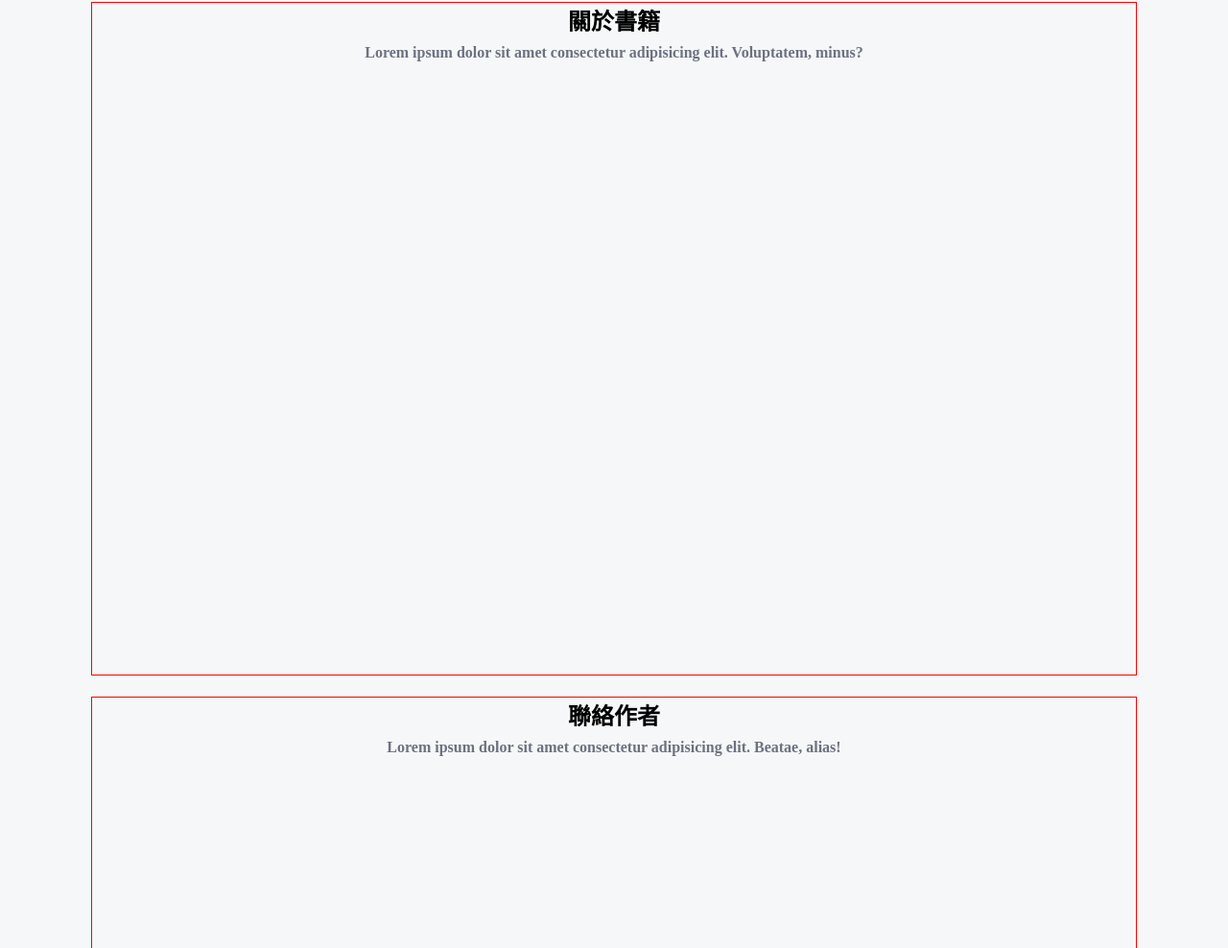
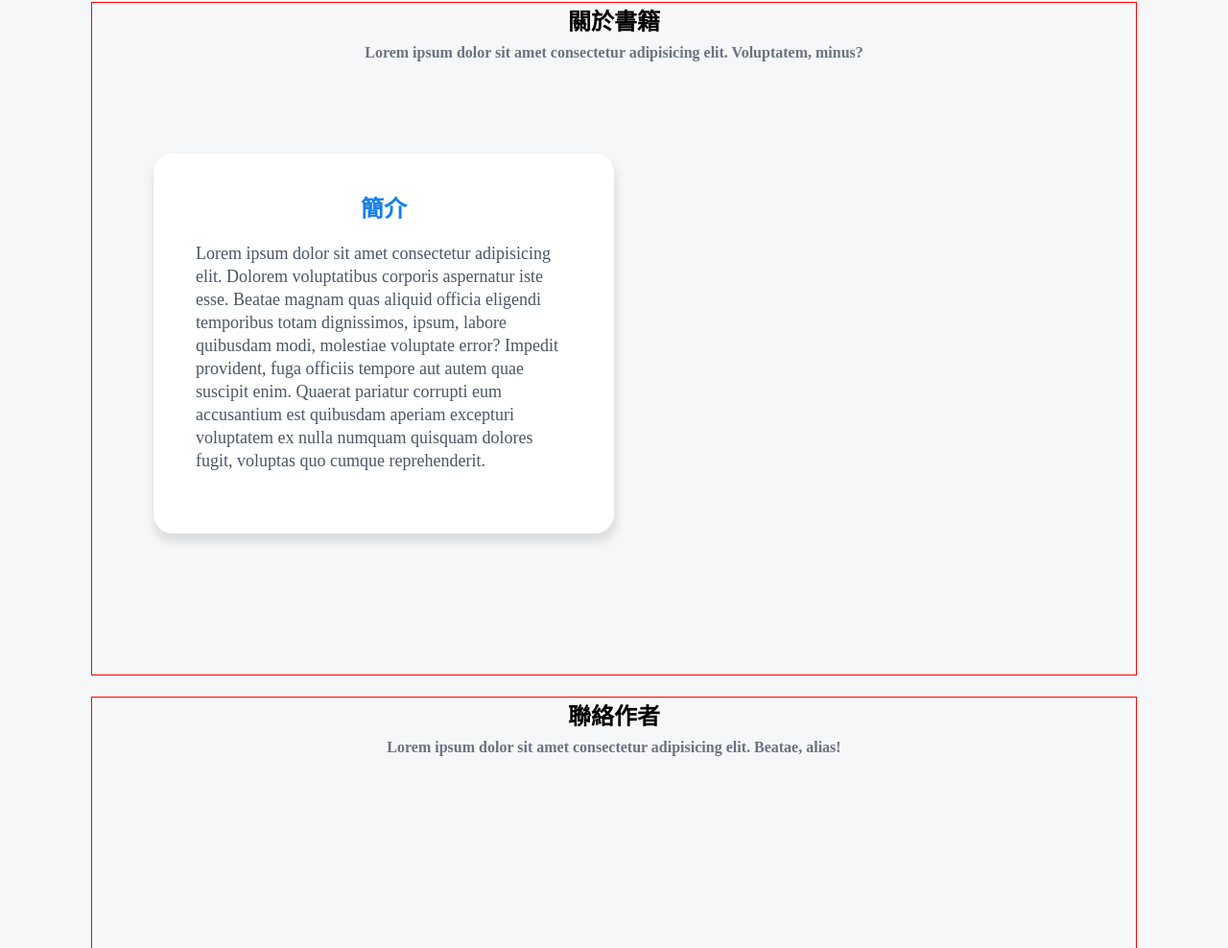
Before and after one commit to 15131586-oss/mcu-115-1-web-15131586, a plain HTML site: page src/book.html in a window 1280 px wide. Shown: the part 806-1794 px from the top of the page at 96% size. Drawn offline with Linux system fonts and the light colour scheme.

Commit message:
feat(book): 書籍簡介卡片樣式設定

```diff
--- a/src/book.html
+++ b/src/book.html
@@ -45,6 +45,20 @@
             <h2>關於書籍</h2>
             <strong>Lorem ipsum dolor sit amet consectetur adipisicing elit. Voluptatem, minus?</strong>
           </div>
+          <div class="content">
+            <div class="introduce">
+              <div class="card">
+                <h3>簡介</h3>
+                <div>
+                  Lorem ipsum dolor sit amet consectetur adipisicing elit. Dolorem voluptatibus corporis aspernatur iste esse. Beatae magnam
+                  quas aliquid officia eligendi temporibus totam dignissimos, ipsum, labore quibusdam modi, molestiae voluptate error?
+                  Impedit provident, fuga officiis tempore aut autem quae suscipit enim. Quaerat pariatur corrupti eum accusantium est
+                  quibusdam aperiam excepturi voluptatem ex nulla numquam quisquam dolores fugit, voluptas quo cumque reprehenderit.
+                </div>
+              </div>
+            </div>
+            <div class="skills"></div>
+          </div>
         </div>
         <div id="contact" class="page">
           <div class="title">
--- /dev/null
+++ b/src/scss/book/_about.scss
@@ -0,0 +1,37 @@
+@use "../common";
+
+div {
+  &.content {
+    display: flex;
+    justify-content: space-between;
+    gap: 50px;
+  }
+
+  &.introduce {
+    width: 50%;
+
+    div.card {
+      display: flex;
+      flex-direction: column;
+      justify-content: center;
+      align-items: center;
+      margin-left: 4rem;
+      padding: 1.5rem 1.25rem 4rem;
+      background-color: var(--white-color);
+      border-radius: 20px;
+      box-shadow: 1px 8px 10px 2px rgba($color: #000, $alpha: 0.1);
+
+      h3 {
+        margin-bottom: 1.5rem;
+        @include common.fontStyle(1.5rem, 600, 1.25rem);
+        color: var(--primary-color);
+      }
+
+      > div {
+        padding-inline: 1.5rem;
+        @include common.fontStyle(1.125rem, 400, 1.5rem);
+        color: var(--text-color);
+      }
+    }
+  }
+}
--- a/src/scss/book/_main.scss
+++ b/src/scss/book/_main.scss
@@ -51,6 +51,7 @@ section {
         div {
           &.title {
             margin-top: 1.5rem;
+            margin-bottom: 6rem;
             text-align: center;
 
             h2 {
--- a/src/scss/book/book.scss
+++ b/src/scss/book/book.scss
@@ -4,6 +4,7 @@
 @use "./main";
 @use "./footer";
 @use "./home";
+@use "./about";
 
 html,
 body {
```
Also changed, not shown: src/book.min.css, 1 other file.
